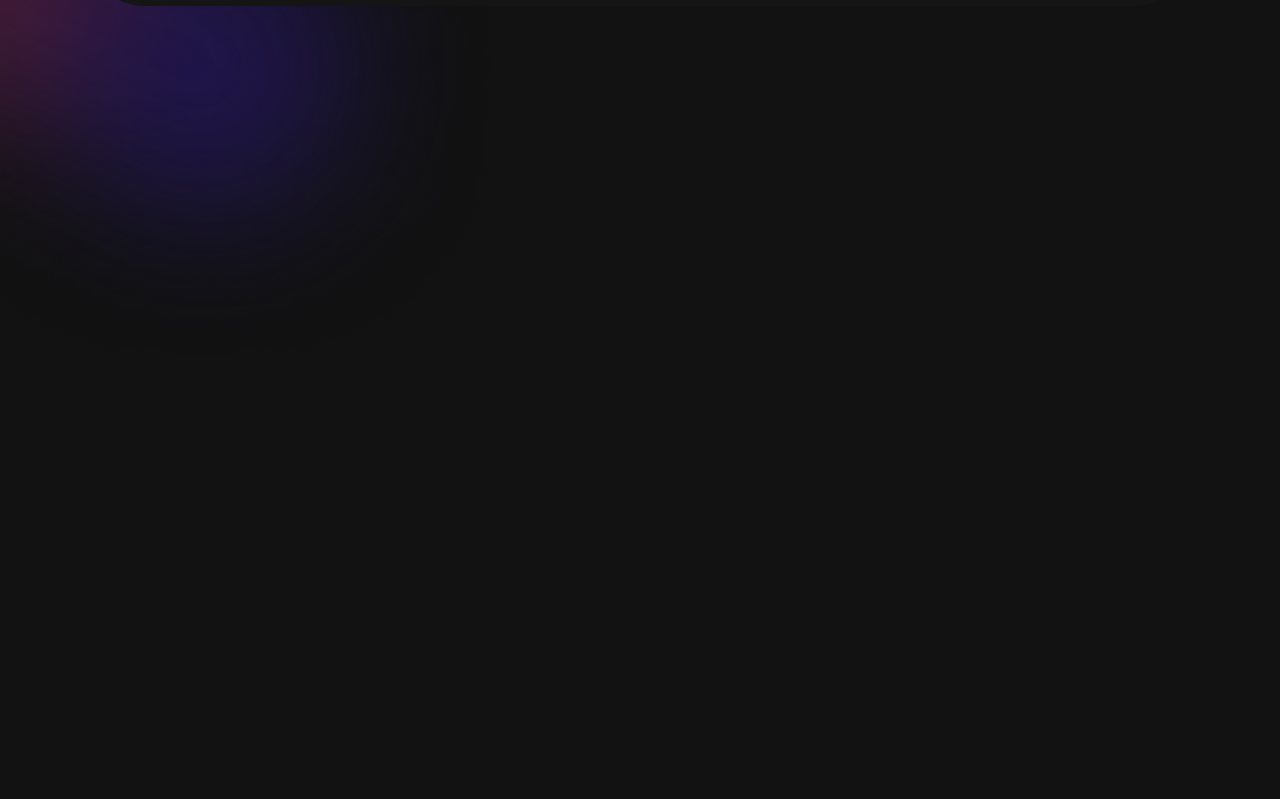
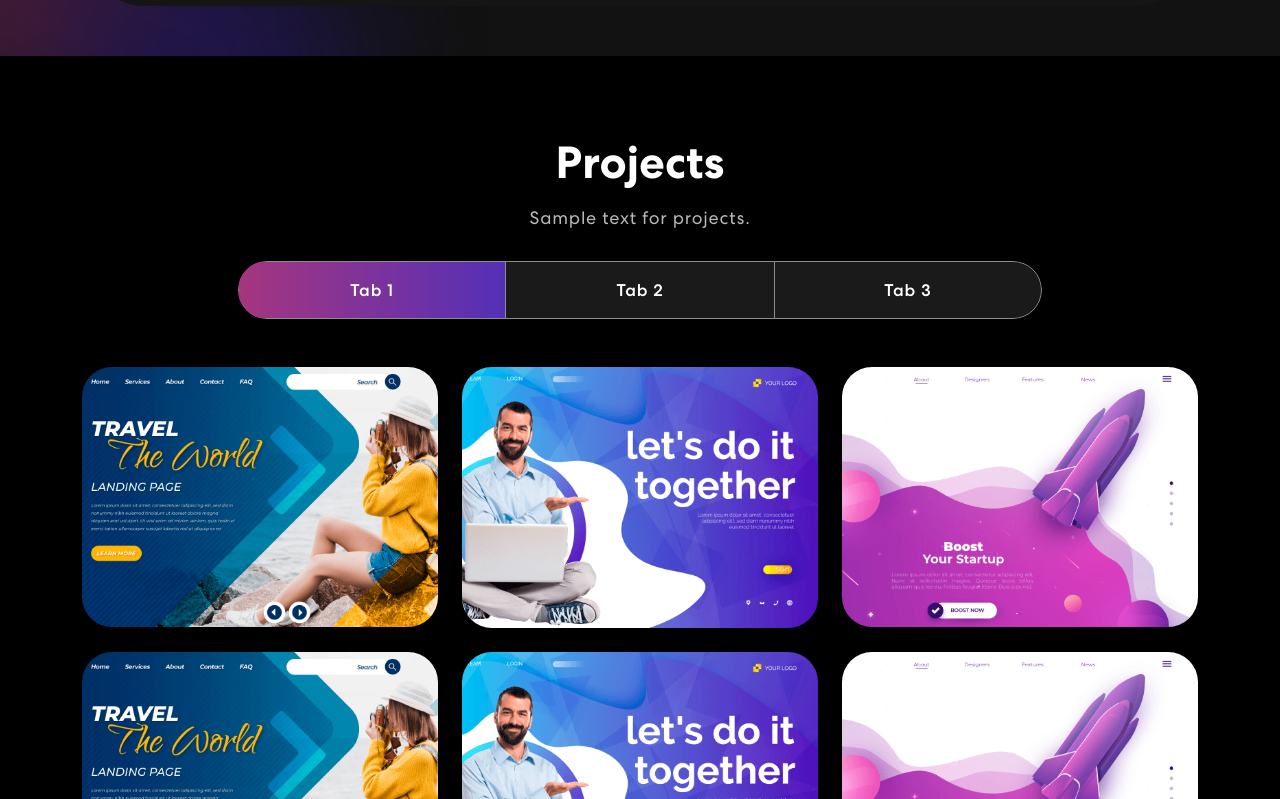
Before and after one commit to halenander/halenander.github.io, a React (Create React App) app in the folder haley-website/: page / in a window 1280 px wide. Shown: the part 1241-2040 px from the top of the page. Before the commit the page ends 1617 px from the top, so only its background shows below. Built offline with nearby package versions, Linux system fonts and the light colour scheme.

Commit message:
projects framework completed

```diff
--- a/haley-website/package.json
+++ b/haley-website/package.json
@@ -6,6 +6,7 @@
     "@testing-library/jest-dom": "^5.17.0",
     "@testing-library/react": "^13.4.0",
     "@testing-library/user-event": "^13.5.0",
+    "@babel/plugin-proposal-private-property-in-object": "7.21.11",
     "animate.css": "^4.1.1",
     "bootstrap": "^5.3.3",
     "cors": "^2.8.5",
--- a/haley-website/src/App.js
+++ b/haley-website/src/App.js
@@ -3,6 +3,7 @@ import './App.css';
 import { NavBar } from './components/NavBar';
 import { Banner } from './components/Banner';
 import { Skills } from './components/Skills';
+import { Projects } from './components/Projects';
 import 'bootstrap/dist/css/bootstrap.min.css';
 
 function App() {
@@ -11,6 +12,7 @@ function App() {
       <NavBar />
       <Banner />
       <Skills />
+      <Projects />
     </div>
   );
 }
--- /dev/null
+++ b/haley-website/src/components/ProjectCard.js
@@ -0,0 +1,15 @@
+import { Col } from "react-bootstrap";
+
+export const ProjectCard = ({title, description, imgUrl}) => {
+    return (
+        <Col sm={6} md={4}>
+            <div className="proj-imgbx">
+                <img src={imgUrl} alt="project img"/>
+                <div className="proj-txtx">
+                    <h4>{title}</h4>
+                    <span>{description}</span>
+                </div>
+            </div>
+        </Col>
+    )
+}
--- /dev/null
+++ b/haley-website/src/components/Projects.js
@@ -0,0 +1,88 @@
+import { Container, Row, Col, Tab, Nav } from "react-bootstrap";
+import { ProjectCard } from "./ProjectCard";
+import projImg1 from "../assets/img/project-img1.png";
+import projImg2 from "../assets/img/project-img2.png";
+import projImg3 from "../assets/img/project-img3.png";
+import colorSharp2 from "../assets/img/color-sharp2.png";
+
+export const Projects = () => {
+
+    const projects = [
+        {
+            title: "Admissions Webhook",
+            description: "Golang, Docker, Kubernetes, Redis",
+            imgUrl: projImg1,
+        },
+        {
+            title: "Search Engine",
+            description: "Java, HTML, Log4j, Bulma",
+            imgUrl: projImg2,
+        },
+        {
+            title: "Climate Change Casa",
+            description: "Python (Pygame)",
+            imgUrl: projImg3,
+        },
+        {
+            title: "Custom Linux Shell",
+            description: "C, Linux, Makefile",
+            imgUrl: projImg1,
+        },
+        {
+            title: "ByteLingo",
+            description: "JavaScript, TypeScript, CSS, HTML",
+            imgUrl: projImg2,
+        },
+        {
+            title: "Escape the Pets",
+            description: "C#, Unity",
+            imgUrl: projImg3,
+        },
+    ]
+
+    return (
+        <section className="project" id="project">
+            <Container>
+                <Row>
+                    <Col>
+                        <h2>Projects</h2>
+                        <p>Sample text for projects.</p>
+                        <Tab.Container id="projects-tabs" defaultActiveKey="first">
+                        <Nav variant="pills" className="nav-pills mb-5 justify-content-center align-items-center" id="pills-tab">
+                            <Nav.Item>
+                            <Nav.Link eventKey="first">Tab 1</Nav.Link>
+                            </Nav.Item>
+                            <Nav.Item>
+                            <Nav.Link eventKey="second">Tab 2</Nav.Link>
+                            </Nav.Item>
+                            <Nav.Item>
+                            <Nav.Link eventKey="third">Tab 3</Nav.Link>
+                            </Nav.Item>
+                        </Nav>
+                        <Tab.Content>
+                            <Tab.Pane eventKey="first">
+                                <Row>
+                                    {
+                                        projects.map((project, index) => {
+                                            return (
+                                                <ProjectCard
+                                                key = {index}
+                                                {...project}
+                                                />
+                                            )
+                                        })
+                                    }
+                                </Row>
+                            </Tab.Pane>
+                            <Tab.Pane eventKey="second">Empty Text #2</Tab.Pane>
+                            <Tab.Pane eventKey="third">Empty Text #3</Tab.Pane>
+                        </Tab.Content>
+                        </Tab.Container>
+                    </Col>
+                </Row>
+            </Container>
+            <img className="background-image-right" src={colorSharp2} alt="bkg img"></img>
+        </section>
+    )
+
+}
```
Also changed, not shown: 1 other file (tests, documents, lock files or other folders).
